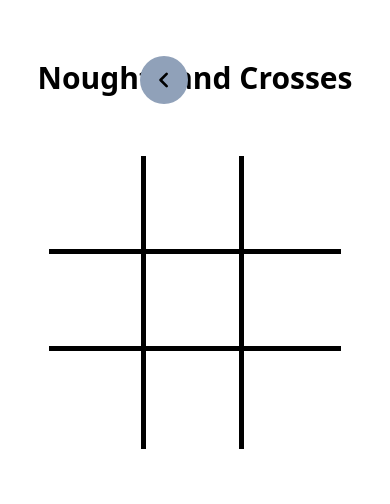
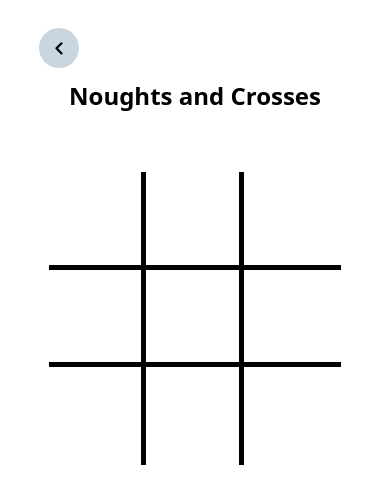
Before and after one commit to shaquillekiragu/noughts-and-crosses, a Nuxt app: page /player-vs-player in a window 390 px wide. Shown: the top 504 px of the page. Built offline with nearby package versions, Linux system fonts and the light colour scheme.

Commit message:
responsiveness

```diff
--- a/app/components/back-button/component.vue
+++ b/app/components/back-button/component.vue
@@ -1,7 +1,7 @@
 <template>
 	<NuxtLink
 		:to="link_url"
-		class="w-12 aspect-square flex justify-center items-center rounded-full bg-slate-400"
+		class="w-10 sm:w-12 aspect-square flex justify-center items-center rounded-full bg-slate-300"
 	>
 		<Icon
 			name="material-symbols:chevron-left-rounded"
--- a/app/pages/index.vue
+++ b/app/pages/index.vue
@@ -1,15 +1,15 @@
 <template>
 	<main class="w-screen min-h-screen flex flex-col items-center my-10 mt-20">
-		<h1 class="text-center text-3xl font-bold mb-50">
+		<h1 class="text-center text-2xl sm:text-3xl font-bold mb-50">
 			Noughts and Crosses
 		</h1>
 		<section class="w-full flex flex-col items-center">
-			<h2 class="text-center text-xl font-bold mb-10">
-				Player 1: Choose your side
+			<h2 class="text-center text-lg sm:text-xl font-bold mb-10">
+				Player 1: Choose your side:
 			</h2>
 
 			<div
-				class="flex items-center gap-8 *:w-45 *:h-14 *:flex *:justify-center *:items-center *:rounded-lg *:text-xl *:text-white *:hover:cursor-pointer"
+				class="flex flex-col sm:flex-row items-center gap-8 *:w-45 *:h-14 *:flex *:justify-center *:items-center *:rounded-lg *:text-xl *:text-white *:hover:cursor-pointer"
 			>
 				<NuxtLink
 					to="/player-vs-player"
--- a/app/pages/player-vs-player/index.vue
+++ b/app/pages/player-vs-player/index.vue
@@ -1,10 +1,13 @@
 <template>
 	<main
-		class="w-screen min-h-screen relative flex flex-col items-center my-15"
+		class="w-screen min-h-screen relative flex flex-col items-center my-10 mt-20 sm:my-15"
 	>
-		<BackButtonComponent link_url="/" class="absolute -top-1 left-35" />
+		<BackButtonComponent
+			link_url="/"
+			class="absolute left-[10vw] -top-13 sm:-top-2"
+		/>
 
-		<h1 class="text-center text-3xl font-bold mb-15">
+		<h1 class="text-center text-2xl sm:text-3xl font-bold mb-15">
 			Noughts and Crosses
 		</h1>
 
```
